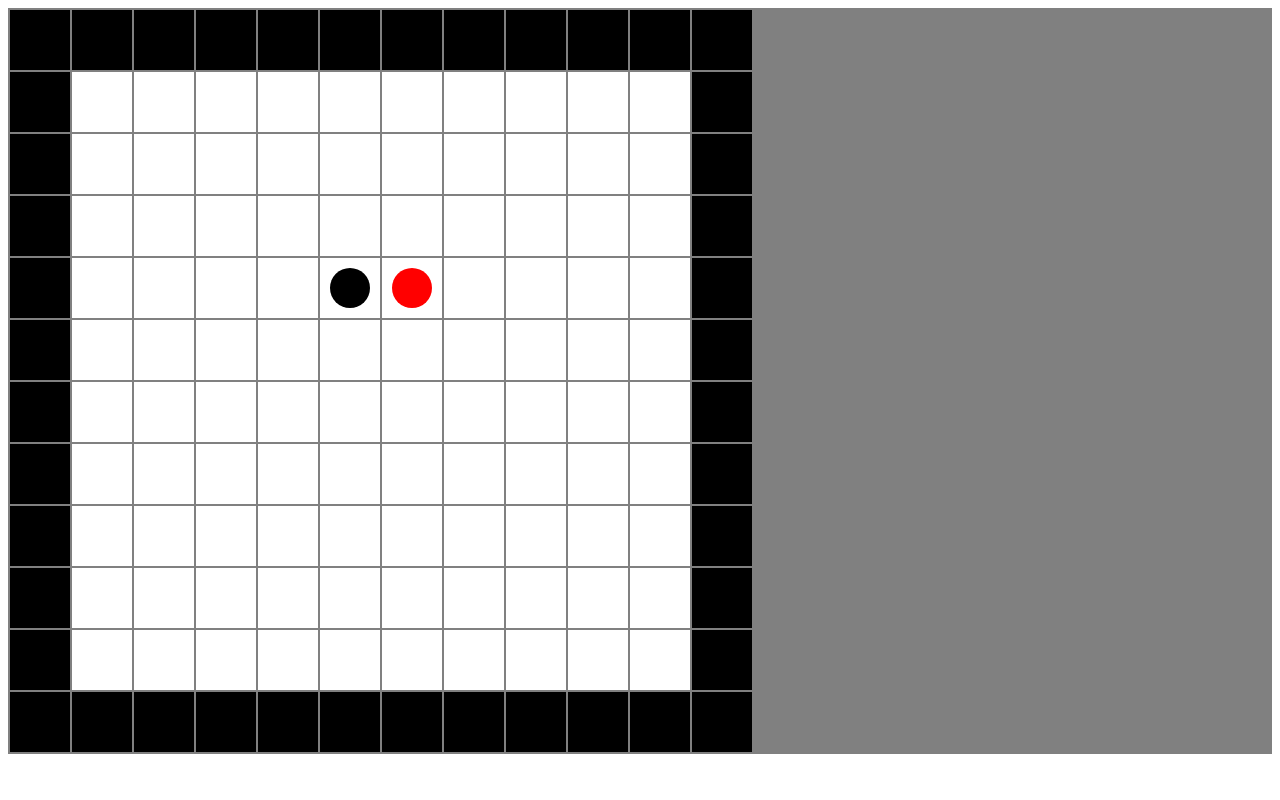
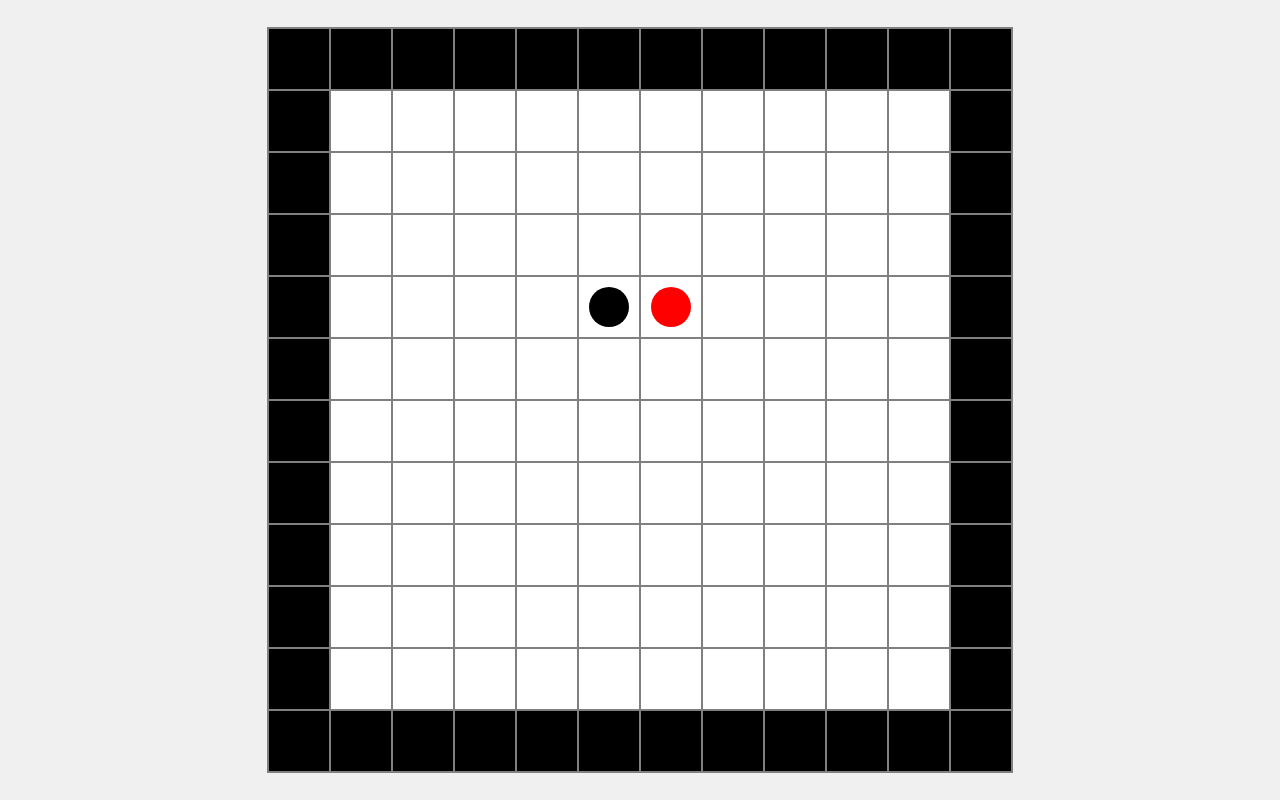
Before and after one commit to Alex-mint/juego, a plain HTML site: page two.html in a window 1280 px wide. Drawn offline with Linux system fonts and the light colour scheme.

Commit message:
fixed bugs

```diff
--- a/two.html
+++ b/two.html
@@ -6,6 +6,15 @@
     <title>Game Board</title>
     <style>
         /* Основные стили */
+        body {
+            display: flex; /* Используем flexbox */
+            justify-content: center; /* Горизонтальное выравнивание */
+            align-items: center; /* Вертикальное выравнивание */
+            min-height: 100vh; /* Высота страницы */
+            margin: 0; /* Убираем отступы страницы */
+            background-color: #f0f0f0; /* Светло-серый фон для контраста */
+        }
+
         .board {
             display: grid;
             grid-template-columns: repeat(12, 60px); /* 12x12 сетка */
```
Also changed, not shown: ten.html (+8 -0 lines).
